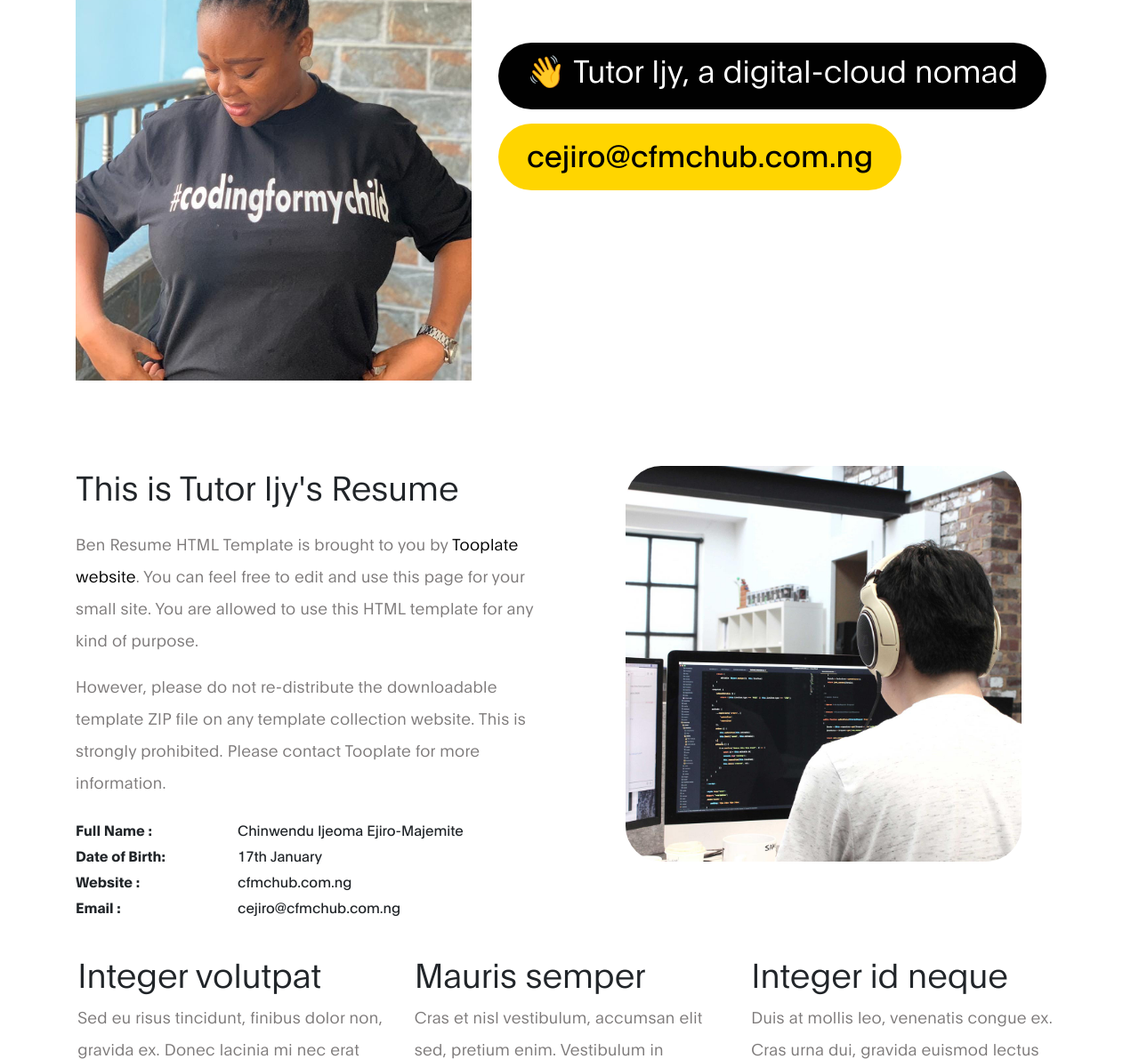
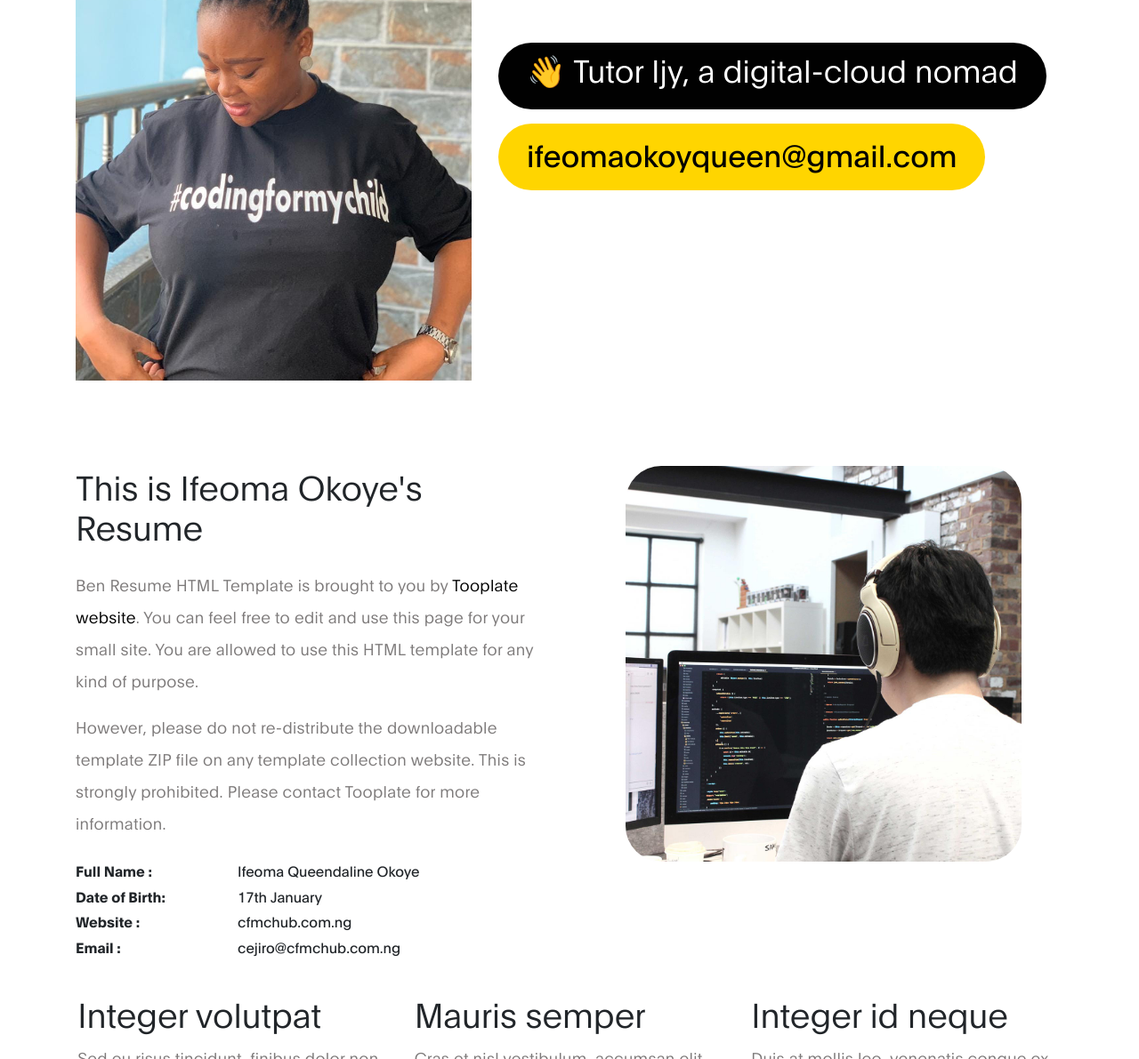
Before and after one commit to twiny-portfolio-website/twin-site-demo1, a plain HTML site: page index.html in a window 1280 px wide. Shown: the part 5020-6211 px from the top of the page at 89% size. Drawn offline with Linux system fonts and the light colour scheme.

Commit message:
Added files

```diff
--- a/index.html
+++ b/index.html
@@ -292,7 +292,7 @@ https://www.tooplate.com/view/2120-ben-resume
                      <h1 class="hero-title">👋 Tutor Ijy, a digital-cloud nomad</h1>
 
                      <a href="#" class="email-link">
-                         cejiro@cfmchub.com.ng
+                         ifeomaokoyqueen@gmail.com
                      </a>
 
                  </div>
@@ -308,14 +308,14 @@ https://www.tooplate.com/view/2120-ben-resume
      <div class="row">
 
          <div class="col-lg-6 col-md-6 col-12">
-             <h3 class="mb-4">This is Tutor Ijy's Resume</h3>
+             <h3 class="mb-4">This is Ifeoma Okoye's Resume</h3>
 
              <p>Ben Resume HTML Template is brought to you by <a rel="nofollow" href="https://www.tooplate.com" target="_parent">Tooplate website</a>. You can feel free to edit and use this page for your small site. You are allowed to use this HTML template for any kind of purpose.</p>
 
              <p>However, please do not re-distribute the downloadable template ZIP file on any template collection website. This is strongly prohibited. Please contact Tooplate for more information.</p>
 
              <ul class="mt-4 mb-5 mb-lg-0 profile-list list-unstyled">
-                 <li><strong>Full Name :</strong> Chinwendu Ijeoma Ejiro-Majemite </li>
+                 <li><strong>Full Name :</strong> Ifeoma Queendaline Okoye  </li>
 
                  <li><strong>Date of Birth:</strong> 17th January</li>
 
```
